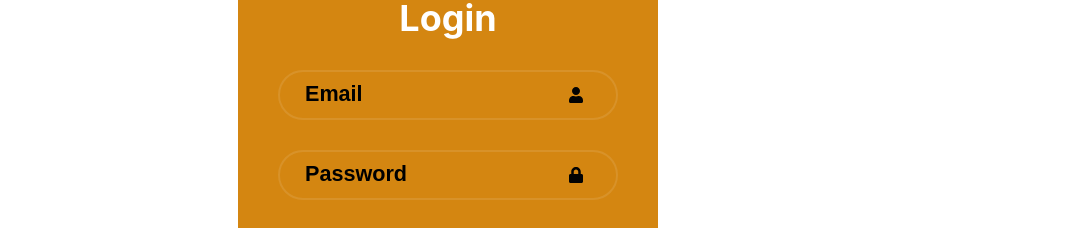
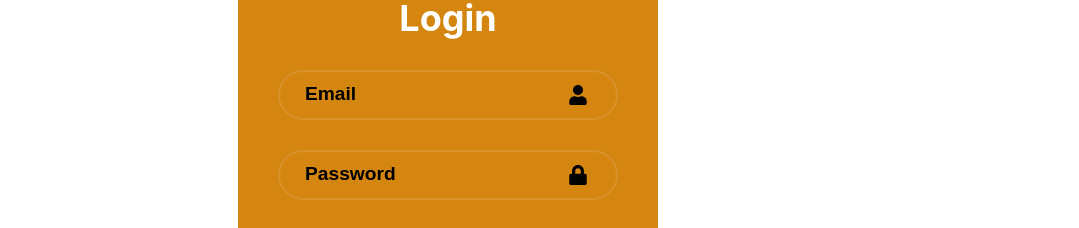
Before and after one commit to Hafsa-Maqsood/tourproject, a React (Create React App) app: page /login in a window 1280 px wide. Shown: the part 152-380 px from the top of the page, without its empty margins (192-1271 px from the left). Built offline with nearby package versions, Linux system fonts and the light colour scheme.

Commit message:
changes in forms(Login & Register)

```diff
--- a/src/styles/Login.css
+++ b/src/styles/Login.css
@@ -38,7 +38,7 @@ h1 {
     outline: none;
     border: 2px solid rgba(255, 255, 255, 0.1);
     border-radius: 40px;
-    font-size: 18px;
+    font-size: 16px;
     padding: 20px 45px 20px 20px;
     color: #fff;
 }
@@ -49,7 +49,7 @@ h1 {
     right: 20px;
     top: 50%;
     transform: translateY(-50%);
-    font-size: 16px;
+    font-size: 20px;
     color: #030303;
 }
 
--- a/src/styles/register.css
+++ b/src/styles/register.css
@@ -38,7 +38,7 @@ h1 {
     outline: none;
     border: 2px solid rgba(255, 255, 255, 0.1);
     border-radius: 40px;
-    font-size: 18px;
+    font-size: 16px;
     padding: 20px 45px 20px 20px;
     color: #0e0d0d;
 }
@@ -49,7 +49,7 @@ h1 {
     right: 20px;
     top: 50%;
     transform: translateY(-50%);
-    font-size: 16px;
+    font-size: 20px;
     color: #030303;
 }
 
```
